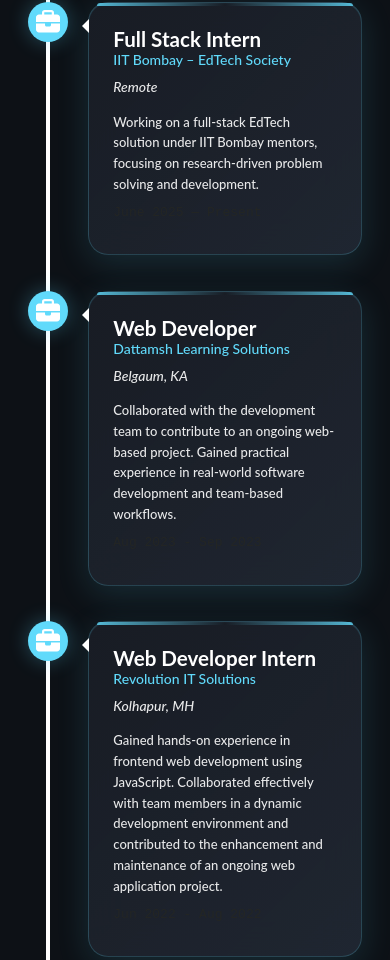
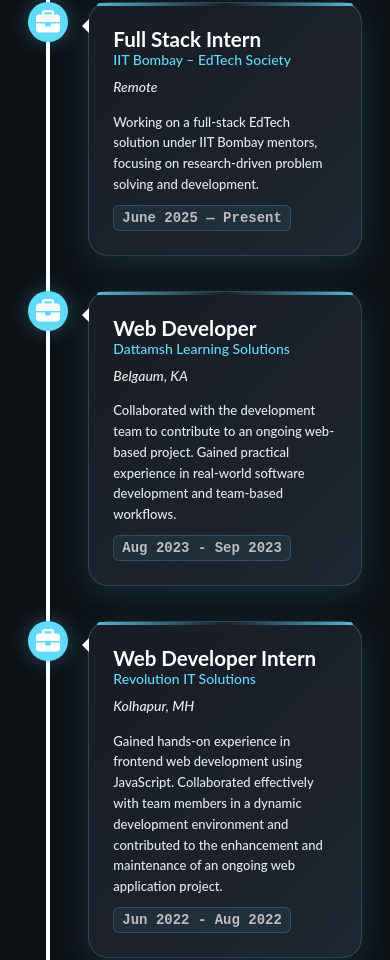
Before and after one commit to arpatil-dev/Portfolio, a React (Create React App) app: page / in a window 390 px wide. Shown: the part 4573-5533 px from the top of the page. Built offline with nearby package versions, Linux system fonts and the light colour scheme.

Commit message:
Fixed Visiblity issues

```diff
--- a/src/assets/styles/Education.scss
+++ b/src/assets/styles/Education.scss
@@ -147,6 +147,13 @@
             font-size: 2rem;
         }
     }
+
+    // Mobile date visibility fix for dark mode
+    .vertical-timeline-element-date {
+        color: var(--dark-text-primary) !important;
+        font-weight: var(--font-weight-medium) !important;
+        font-size: var(--font-size-small) !important;
+    }
 }
 
 @media screen and (max-width: 768px) {
@@ -155,4 +162,26 @@
             font-size: 1.8rem;
         }
     }
+
+    // Enhanced mobile date styling
+    .vertical-timeline-element-date {
+        color: var(--dark-text-primary) !important;
+        background: rgba(97, 218, 251, 0.1) !important;
+        padding: 4px 8px !important;
+        border-radius: 6px !important;
+        border: 1px solid rgba(97, 218, 251, 0.3) !important;
+        font-weight: var(--font-weight-semibold) !important;
+        font-size: var(--font-size-small) !important;
+    }
 }
+
+// Light mode mobile date styling
+.light-mode .vertical-timeline-element-date {
+    color: var(--light-text-primary) !important;
+
+    @media screen and (max-width: 768px) {
+        background: rgba(25, 118, 210, 0.1) !important;
+        border: 1px solid rgba(25, 118, 210, 0.3) !important;
+        color: var(--light-text-primary) !important;
+    }
+}
--- a/src/assets/styles/Experience.scss
+++ b/src/assets/styles/Experience.scss
@@ -138,6 +138,17 @@
     }
 }
 
+// Light mode mobile date styling
+.light-mode .vertical-timeline-element-date {
+    color: var(--light-text-primary) !important;
+
+    @media screen and (max-width: 768px) {
+        background: rgba(25, 118, 210, 0.1) !important;
+        border: 1px solid rgba(25, 118, 210, 0.3) !important;
+        color: var(--light-text-primary) !important;
+    }
+}
+
 // Mobile responsiveness
 @media screen and (max-width: 1170px) {
     #experience .items-container {
@@ -147,6 +158,13 @@
             font-size: 2rem;
         }
     }
+
+    // Mobile date visibility fix for dark mode
+    .vertical-timeline-element-date {
+        color: var(--dark-text-primary) !important;
+        font-weight: var(--font-weight-medium) !important;
+        font-size: var(--font-size-small) !important;
+    }
 }
 
 @media screen and (max-width: 768px) {
@@ -155,4 +173,16 @@
             font-size: 1.8rem;
         }
     }
+
+    // Enhanced mobile date styling
+    .vertical-timeline-element-date {
+        color: var(--dark-text-primary) !important;
+        background: rgba(97, 218, 251, 0.1) !important;
+        padding: 4px 8px !important;
+        border-radius: 6px !important;
+        border: 1px solid rgba(97, 218, 251, 0.3) !important;
+        font-weight: var(--font-weight-semibold) !important;
+        font-size: var(--font-size-small) !important;
+        margin-top: 10px;
+    }
 }
```
Also changed, not shown: 1 other file (tests, documents, lock files or other folders).
